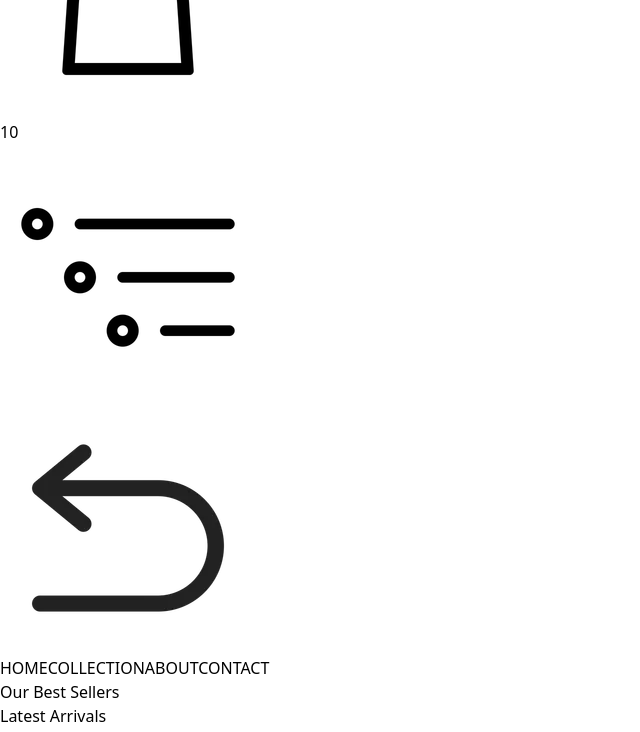
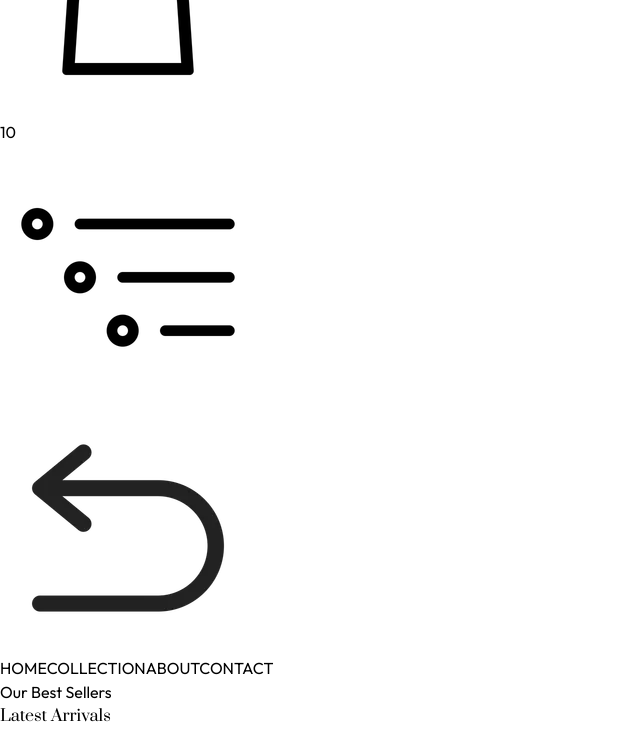
Before and after one commit to sudhaneupane/e-commerce-Online-Shopping-, a React (Vite) app in the folder frontend/: page / in a window 1280 px wide. Shown: the part 1080-1812 px from the top of the page, without its empty margins (0-640 px from the left). Built offline with nearby package versions, Linux system fonts and the light colour scheme.

Commit message:
fonts added

```diff
--- a/frontend/src/components/Hero.jsx
+++ b/frontend/src/components/Hero.jsx
@@ -11,7 +11,7 @@
             <p className=" w-8 md:w-11 h-[2px] bg-[#414141]"></p>
             <p className="font-medium text-sm md:text-base">Our Best Sellers</p>
           </div>
-          <h1 className="text=3xl sm:py-3 lg:text-5xl leading-relaxed">
+          <h1 className="prata-regular text=3xl sm:py-3 lg:text-5xl leading-relaxed">
             Latest Arrivals
           </h1>
           <div className="flex items-center gap-2">
--- a/frontend/src/index.css
+++ b/frontend/src/index.css
@@ -1,3 +1,5 @@
+@import url("https://fonts.googleapis.com/css2?family=Open+Sans:ital,wght@0,300..800;1,300..800&family=Outfit:wght@100..900&family=Prata&family=Rubik:ital,wght@0,300..900;1,300..900&display=swap");
+
 @tailwind base;
 @tailwind components;
 @tailwind utilities;
@@ -5,3 +7,13 @@
 a.active hr {
   display: block;
 }
+
+*{
+  font-family: Outfit;
+}
+
+.prata-regular {
+  font-family: "Prata", serif;
+  font-weight: 400;
+  font-style: normal;
+}
```
